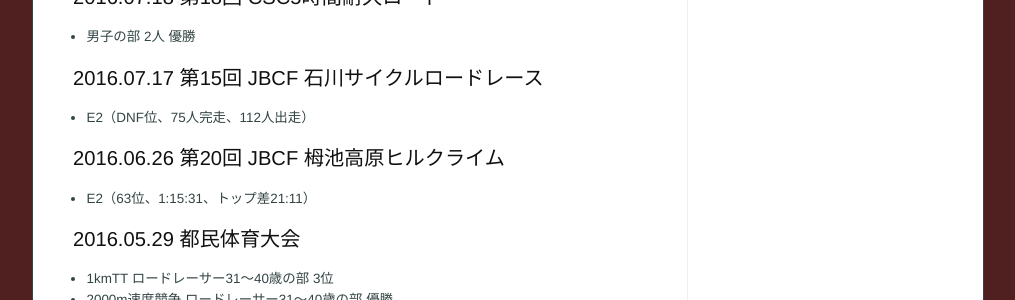
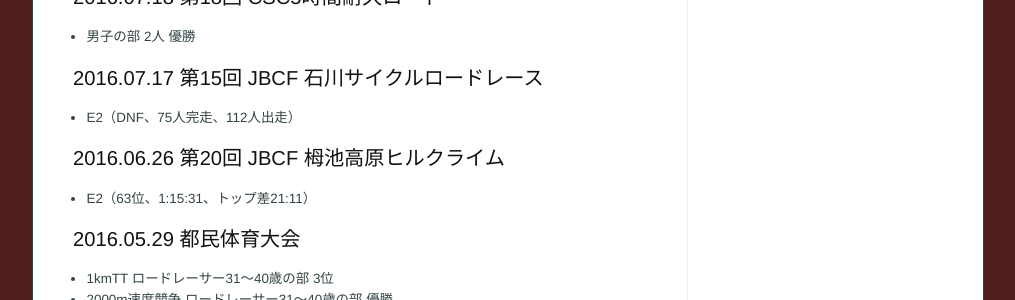
Before and after one commit to marucc/marucc.github.io, a Jekyll site: the page built from sports/results_bike.md, in a window 1280 px wide and 900 px high, scrolled down 1299 px. Shown: the part 150-450 px from the top of the window, without its empty margins (133-1148 px from the left). Built offline with Jekyll 4.4.1, drawn with Linux system fonts in a browser that asks for light colours.

Commit message:
Published with https://stackedit.io/

```diff
--- a/sports/results_bike.md
+++ b/sports/results_bike.md
@@ -61,7 +61,7 @@ markdown: kramdown
 * 男子の部 2人 優勝
 
 ### 2016.07.17 第15回 JBCF 石川サイクルロードレース
-* E2（DNF位、75人完走、112人出走）
+* E2（DNF、75人完走、112人出走）
 
 ### 2016.06.26  第20回 JBCF 栂池高原ヒルクライム
 * E2（63位、1:15:31、トップ差21:11）
```
